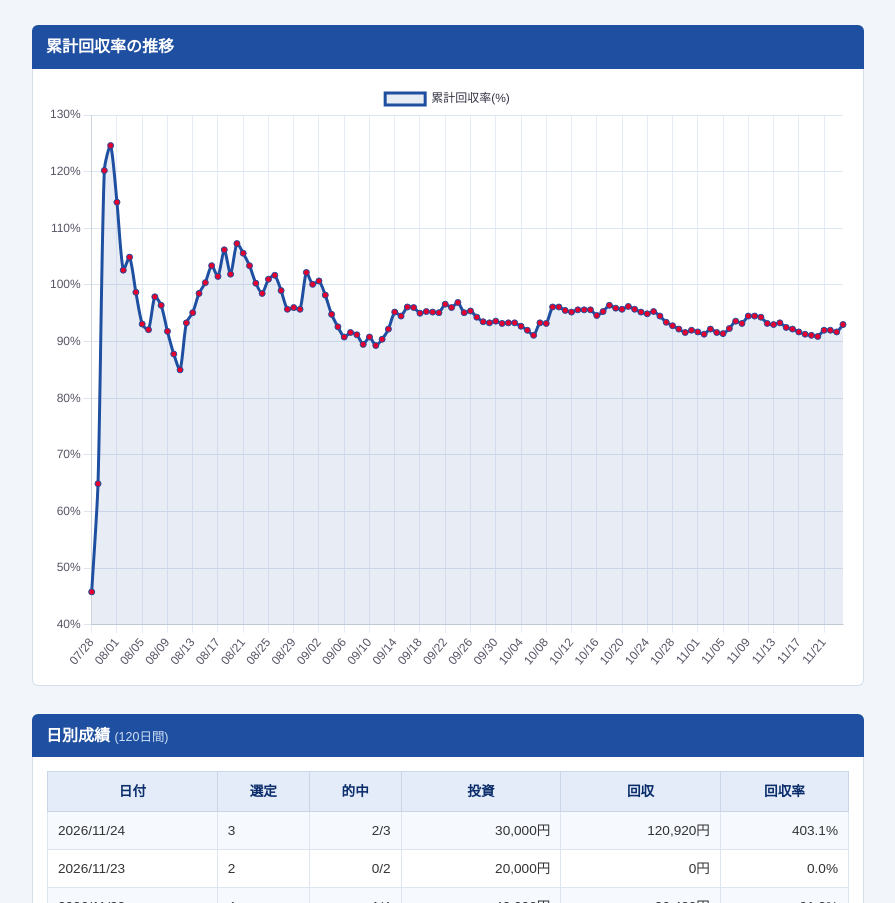
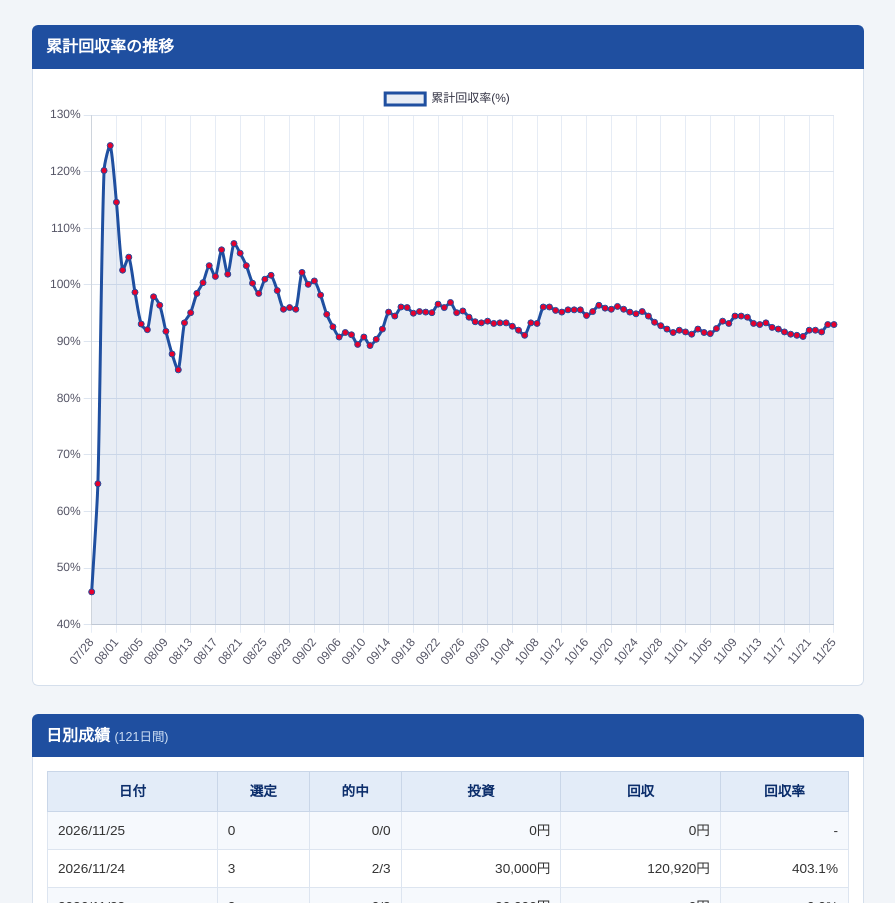
Before and after one commit to ikumihamaguchi-tech/boatai-results-site, a plain HTML site: page index.html in a window 1280 px wide. Shown: the part 809-1712 px from the top of the page, without its empty margins (192-1087 px from the left). Drawn offline with nearby package versions, Linux system fonts and the light colour scheme.

Commit message:
update 2026-11-25 23:20

```diff
--- a/index.html
+++ b/index.html
@@ -115,10 +115,11 @@
   <h2>累計回収率の推移</h2>
   <div class="panel"><canvas id="chart" height="220"></canvas></div>
 
-  <h2>日別成績 <span class="sub">(120日間)</span></h2>
+  <h2>日別成績 <span class="sub">(121日間)</span></h2>
   <div class="panel tablewrap"><table>
     <tr><th>日付</th><th>選定</th><th>的中</th><th>投資</th><th>回収</th><th>回収率</th></tr>
-    <tr><td>2026/11/24</td><td>3</td><td>2/3</td><td>30,000円</td><td>120,920円</td><td>403.1%</td></tr>
+    <tr><td>2026/11/25</td><td>0</td><td>0/0</td><td>0円</td><td>0円</td><td>-</td></tr>
+<tr><td>2026/11/24</td><td>3</td><td>2/3</td><td>30,000円</td><td>120,920円</td><td>403.1%</td></tr>
 <tr><td>2026/11/23</td><td>2</td><td>0/2</td><td>20,000円</td><td>0円</td><td>0.0%</td></tr>
 <tr><td>2026/11/22</td><td>4</td><td>1/4</td><td>40,000円</td><td>36,480円</td><td>91.2%</td></tr>
 <tr><td>2026/11/21</td><td>4</td><td>2/4</td><td>40,000円</td><td>111,160円</td><td>277.9%</td></tr>
@@ -458,16 +459,16 @@
     </ul>
   </div>
   <p class="updated" style="margin-bottom:6px"><a href="/privacy.html" style="color:#1f4fa0">プライバシーポリシー</a> ｜ <a href="/terms.html" style="color:#1f4fa0">利用規約</a> ｜ <a href="https://www.youtube.com/@193boat" style="color:#1f4fa0">YouTube</a> ｜ X: @193boatai</p>
-  <p class="updated">最終更新: 2026/11/24 23:20(毎晩自動更新)</p>
+  <p class="updated">最終更新: 2026/11/25 23:20(毎晩自動更新)</p>
 </div>
 <script>
 new Chart(document.getElementById("chart"), {
   type: "line",
   data: {
-    labels: ['07/28', '07/29', '07/30', '07/31', '08/01', '08/02', '08/03', '08/04', '08/05', '08/06', '08/07', '08/08', '08/09', '08/10', '08/11', '08/12', '08/13', '08/14', '08/15', '08/16', '08/17', '08/18', '08/19', '08/20', '08/21', '08/22', '08/23', '08/24', '08/25', '08/26', '08/27', '08/28', '08/29', '08/30', '08/31', '09/01', '09/02', '09/03', '09/04', '09/05', '09/06', '09/07', '09/08', '09/09', '09/10', '09/11', '09/12', '09/13', '09/14', '09/15', '09/16', '09/17', '09/18', '09/19', '09/20', '09/21', '09/22', '09/23', '09/24', '09/25', '09/26', '09/27', '09/28', '09/29', '09/30', '10/01', '10/02', '10/03', '10/04', '10/05', '10/06', '10/07', '10/08', '10/09', '10/10', '10/11', '10/12', '10/13', '10/14', '10/15', '10/16', '10/17', '10/18', '10/19', '10/20', '10/21', '10/22', '10/23', '10/24', '10/25', '10/26', '10/27', '10/28', '10/29', '10/30', '10/31', '11/01', '11/02', '11/03', '11/04', '11/05', '11/06', '11/07', '11/08', '11/09', '11/10', '11/11', '11/12', '11/13', '11/14', '11/15', '11/16', '11/17', '11/18', '11/19', '11/20', '11/21', '11/22', '11/23', '11/24'],
+    labels: ['07/28', '07/29', '07/30', '07/31', '08/01', '08/02', '08/03', '08/04', '08/05', '08/06', '08/07', '08/08', '08/09', '08/10', '08/11', '08/12', '08/13', '08/14', '08/15', '08/16', '08/17', '08/18', '08/19', '08/20', '08/21', '08/22', '08/23', '08/24', '08/25', '08/26', '08/27', '08/28', '08/29', '08/30', '08/31', '09/01', '09/02', '09/03', '09/04', '09/05', '09/06', '09/07', '09/08', '09/09', '09/10', '09/11', '09/12', '09/13', '09/14', '09/15', '09/16', '09/17', '09/18', '09/19', '09/20', '09/21', '09/22', '09/23', '09/24', '09/25', '09/26', '09/27', '09/28', '09/29', '09/30', '10/01', '10/02', '10/03', '10/04', '10/05', '10/06', '10/07', '10/08', '10/09', '10/10', '10/11', '10/12', '10/13', '10/14', '10/15', '10/16', '10/17', '10/18', '10/19', '10/20', '10/21', '10/22', '10/23', '10/24', '10/25', '10/26', '10/27', '10/28', '10/29', '10/30', '10/31', '11/01', '11/02', '11/03', '11/04', '11/05', '11/06', '11/07', '11/08', '11/09', '11/10', '11/11', '11/12', '11/13', '11/14', '11/15', '11/16', '11/17', '11/18', '11/19', '11/20', '11/21', '11/22', '11/23', '11/24', '11/25'],
     datasets: [{
       label: "累計回収率(%)",
-      data: [45.8, 64.9, 120.2, 124.6, 114.6, 102.6, 104.9, 98.7, 93.1, 92.1, 97.9, 96.4, 91.8, 87.8, 85.0, 93.3, 95.1, 98.5, 100.4, 103.4, 101.5, 106.2, 101.9, 107.3, 105.6, 103.4, 100.3, 98.5, 101.0, 101.7, 99.0, 95.7, 96.0, 95.7, 102.2, 100.1, 100.7, 98.2, 94.8, 92.6, 90.8, 91.6, 91.2, 89.5, 90.8, 89.3, 90.4, 92.2, 95.2, 94.5, 96.1, 96.0, 95.0, 95.3, 95.2, 95.1, 96.6, 96.0, 96.9, 95.1, 95.4, 94.3, 93.5, 93.3, 93.6, 93.2, 93.3, 93.3, 92.7, 92.0, 91.1, 93.3, 93.2, 96.1, 96.1, 95.5, 95.2, 95.6, 95.6, 95.6, 94.6, 95.3, 96.4, 95.9, 95.7, 96.2, 95.7, 95.2, 94.9, 95.3, 94.5, 93.4, 92.8, 92.2, 91.6, 92.0, 91.7, 91.3, 92.2, 91.6, 91.4, 92.3, 93.6, 93.2, 94.5, 94.5, 94.3, 93.2, 93.0, 93.3, 92.5, 92.2, 91.7, 91.3, 91.1, 90.9, 92.0, 92.0, 91.7, 93.0],
+      data: [45.8, 64.9, 120.2, 124.6, 114.6, 102.6, 104.9, 98.7, 93.1, 92.1, 97.9, 96.4, 91.8, 87.8, 85.0, 93.3, 95.1, 98.5, 100.4, 103.4, 101.5, 106.2, 101.9, 107.3, 105.6, 103.4, 100.3, 98.5, 101.0, 101.7, 99.0, 95.7, 96.0, 95.7, 102.2, 100.1, 100.7, 98.2, 94.8, 92.6, 90.8, 91.6, 91.2, 89.5, 90.8, 89.3, 90.4, 92.2, 95.2, 94.5, 96.1, 96.0, 95.0, 95.3, 95.2, 95.1, 96.6, 96.0, 96.9, 95.1, 95.4, 94.3, 93.5, 93.3, 93.6, 93.2, 93.3, 93.3, 92.7, 92.0, 91.1, 93.3, 93.2, 96.1, 96.1, 95.5, 95.2, 95.6, 95.6, 95.6, 94.6, 95.3, 96.4, 95.9, 95.7, 96.2, 95.7, 95.2, 94.9, 95.3, 94.5, 93.4, 92.8, 92.2, 91.6, 92.0, 91.7, 91.3, 92.2, 91.6, 91.4, 92.3, 93.6, 93.2, 94.5, 94.5, 94.3, 93.2, 93.0, 93.3, 92.5, 92.2, 91.7, 91.3, 91.1, 90.9, 92.0, 92.0, 91.7, 93.0, 93.0],
       borderColor: "#1f4fa0",
       backgroundColor: "rgba(31,79,160,.10)",
       fill: true, tension: .25, pointRadius: 3,
```
Also changed, not shown: videos/tip_20261125.png (added).
